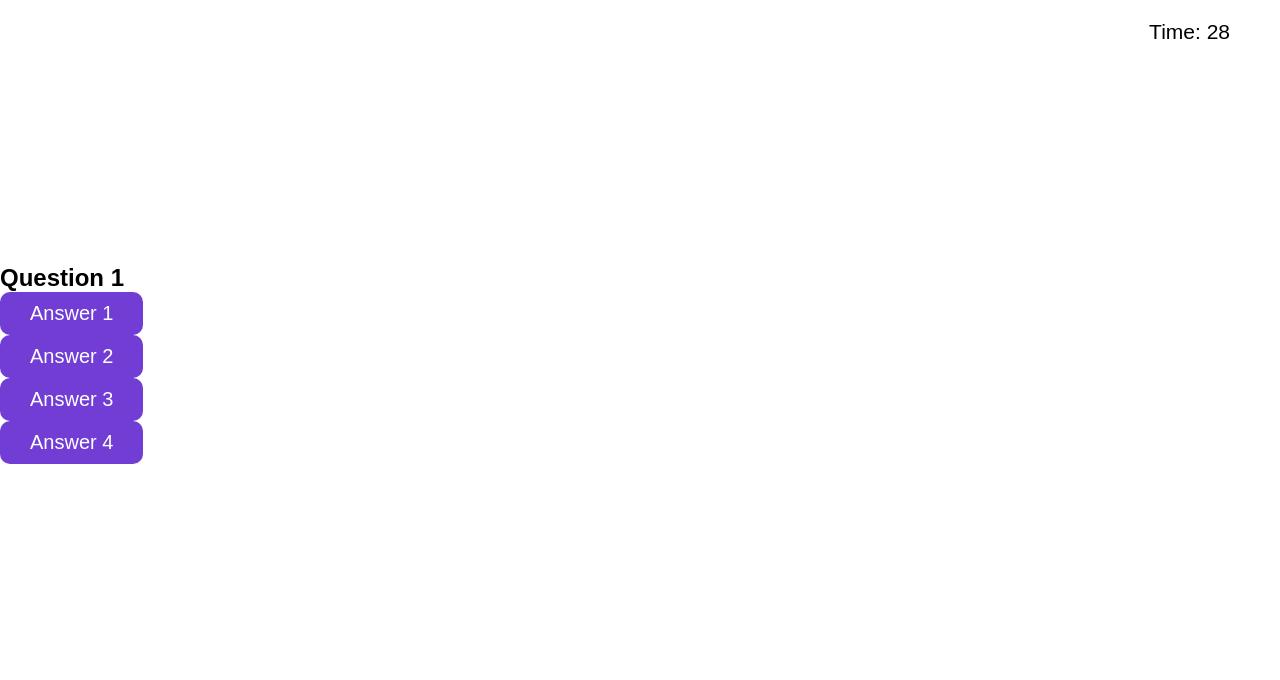
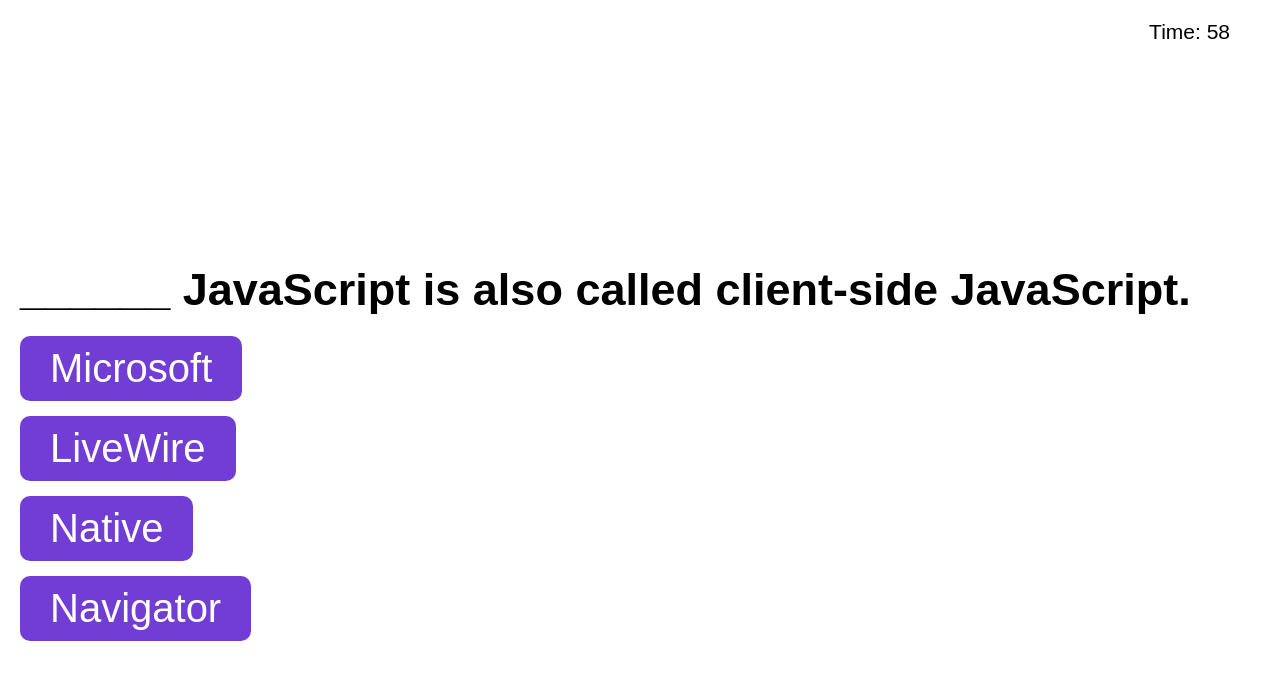
Before and after one commit to jacobmcanepa/js-quiz, a plain HTML site: page index.html in a window 1280 px wide. Both pictures are taken after a click on the button "Start Quiz". Drawn offline with Linux system fonts and the light colour scheme.

Commit message:
finished quiz style

```diff
--- a/assets/css/style.css
+++ b/assets/css/style.css
@@ -13,6 +13,7 @@ body {
   font-family: Arial, Helvetica, sans-serif;
 }
 
+/* HEADER */
 header {
   padding: 20px 50px;
   display: flex;
@@ -24,10 +25,12 @@ header div {
   font-size: 21px;
 }
 
+/* MAIN CONTENT */
 main {
   display: flex;
   flex-wrap: wrap;
   margin: 200px 0;
+  justify-content: center;
 }
 
 .intro {
@@ -39,19 +42,20 @@ main {
 }
 
 .intro h1 {
-  font-size: 50px;
+  font-size: 80px;
 }
 
 .intro p {
-  font-size: 25px;
-  padding: 0 100px;
+  font-size: 35px;
+  padding: 40px 100px;
 }
 
+/* UNIVERSAL BUTTON STYLE */
 .btn {
   background-color: var(--dark-purple);
   color: white;
   padding: 10px 30px;
-  font-size: 20px;
+  font-size: 40px;
   border: none;
   border-radius: 10px;
   transition: background-color 0.15s, opacity 0.15s;
@@ -65,3 +69,76 @@ main {
 .btn:active {
   opacity: .75;
 }
+
+/* QUESTION STYLE */
+.question-section {
+  display: flex;
+  flex-wrap: wrap;
+  padding-left: 20px;
+}
+
+.question-section ul {
+  flex: 0 0 100%;
+  list-style: none;
+}
+
+.question-section h2 {
+  margin-bottom: 20px;
+  font-size: 45px;
+}
+
+.question-section ul li {
+  margin-bottom: 15px;
+}
+
+.question-section ul li button {
+  font-size: 40px;
+}
+
+/* INPUT PAGE STYLE */
+.input-section h2 {
+  font-size: 45px;
+  margin-bottom: 20px;
+}
+
+.input-section p {
+  font-size: 35px;
+  margin-bottom: 20px;
+}
+
+#input-p {
+  display: inline;
+}
+
+.form-group input {
+  width: 100%;
+  height: 50px;
+  margin: 20px 0;
+  font-size: 30px;
+}
+
+/* HIGH SCORES STYLE */
+.high-score-section {
+  display: flex;
+  flex-wrap: wrap;
+}
+
+.high-score-section h2 {
+  font-size: 48px;
+  margin-bottom: 30px;
+}
+
+.high-score-section ul {
+  list-style: none;
+  flex: 100%;
+}
+
+.high-score-section ul li {
+  font-size: 30px;
+  padding: 10px 0;
+  border-bottom: 2px solid;
+}
+
+.high-score-section button {
+  margin-top: 40px;
+}
--- a/assets/js/script.js
+++ b/assets/js/script.js
@@ -4,43 +4,43 @@ var sectionEl = document.querySelector("#section");
 var highScores = JSON.parse(localStorage.getItem("highscores")) || [];
 var initialsInput = "";
 var questionsIndex = -1;
-var counter = 30;
+var counter = 60;
 var isPaused = false;
 var questions = [
   {
-    Q: "Question 1",
-    A1: "Answer 1",
-    A2: "Answer 2",
-    A3: "Answer 3",
-    A4: "Answer 4"
+    Q: "  ______ JavaScript is also called client-side JavaScript.",
+    A1: "Microsoft",
+    A2: "LiveWire",
+    A3: "Native",
+    A4: "Navigator"
   },
   {
-    Q: "Question 2",
-    A1: "Answer 1",
-    A2: "Answer 2",
-    A3: "Answer 3",
-    A4: "Answer 4"
+    Q: 'What is the correct JavaScript syntax to write "Hello World"?',
+    A1: 'System.out.println("Hello World")',
+    A2: 'document.write("Hello World")',
+    A3: 'println ("Hello World")',
+    A4: 'response.write("Hello World")'
   },
   {
-    Q: "Question 3",
-    A1: "Answer 1",
-    A2: "Answer 2",
-    A3: "Answer 3",
-    A4: "Answer 4"
+    Q: "Inside which HTML element do we put the JavaScript?",
+    A1: "<script>",
+    A2: "<js>",
+    A3: "<scripting>",
+    A4: "<javascript>"
   },
   {
-    Q: "Question 4",
-    A1: "Answer 1",
-    A2: "Answer 2",
-    A3: "Answer 3",
-    A4: "Answer 4"
+    Q: "JavaScript entities start with _______ and end with _________.",
+    A1: "Semicolon, colon",
+    A2: "Semicolon, Ampersand",
+    A3: "Ampersand, semicolon",
+    A4: "Ampersand, colon"
   },
   {
-    Q: "Question 5",
-    A1: "Answer 1",
-    A2: "Answer 2",
-    A3: "Answer 3",
-    A4: "Answer 4"
+    Q: "Which of the following best describes JavaScript?",
+    A1: "a low-level programming language.",
+    A2: "an object-oriented scripting language.",
+    A3: "a scripting language precompiled in the browser.",
+    A4: "a compiled scripting language."
   }
 ];
 
@@ -78,6 +78,7 @@ var displayQuestion = function(question) {
   var questionSectionEl = document.createElement("section");
   questionSectionEl.setAttribute("id", "section");
   questionSectionEl.innerHTML = "<h2>" + question.Q + "</h2>";
+  questionSectionEl.className = "question-section"
 
   var buttonListEl = document.createElement("ul");
   // set attributes and classes later
@@ -116,6 +117,7 @@ var displayQuestion = function(question) {
 
   questionSectionEl.appendChild(buttonListEl);
   mainEl.appendChild(questionSectionEl);
+  console.log(mainEl);
 
 };
 
@@ -137,6 +139,7 @@ var answerButtonHandler = function(event) {
 
   if (targetEl.matches(".answer")) {
     var answerId = targetEl.getAttribute("data-answer-id");
+    var timer = document.querySelector("#timer");
 
     // QUESTION 1
     if (answerId === "4") {
@@ -205,6 +208,7 @@ var answerButtonHandler = function(event) {
       if (questionsIndex === 4) {
         console.log("incorrect");
         counter = counter - 10;
+        timer.innerHTML = counter;
       }
     }
 
@@ -223,10 +227,11 @@ var inputInitialsPage = function() {
   var inputPageSection = document.createElement("section");
   inputPageSection.setAttribute("id", "section");
   inputPageSection.innerHTML = "<h2>All done!</h2><p>Your final score is " + counter + ".</p>"
+  inputPageSection.className = "input-section";
 
   var formDivEl = document.createElement("div");
   formDivEl.className = "form-group";
-  formDivEl.innerHTML = "<p>Enter initials: </p>";
+  formDivEl.innerHTML = "<p id='input-p'>Enter initials: </p>";
 
   var inputEl = document.createElement("input");
   inputEl.setAttribute("type", "text");
@@ -278,8 +283,9 @@ var displayHighScores = function() {
   scoreSectionEl = document.createElement("section");
   scoreSectionEl.setAttribute("id", "section");
   scoreSectionEl.innerHTML = "<h2>High Scores</h2>"
+  scoreSectionEl.className = "high-score-section";
 
-  listEl = document.createElement("ol");
+  listEl = document.createElement("ul");
 
   buttonEl = document.createElement("button");
   buttonEl.className = "btn try-again";
@@ -287,7 +293,7 @@ var displayHighScores = function() {
 
   for (var i = 0; i < highScores.length; i++) {
     scoreEl = document.createElement("li");
-    scoreEl.textContent = highScores[i].name + " - " + highScores[i].score;
+    scoreEl.textContent = (i + 1) + ". " + highScores[i].name + " - " + highScores[i].score;
     listEl.appendChild(scoreEl);
   }
 
```
